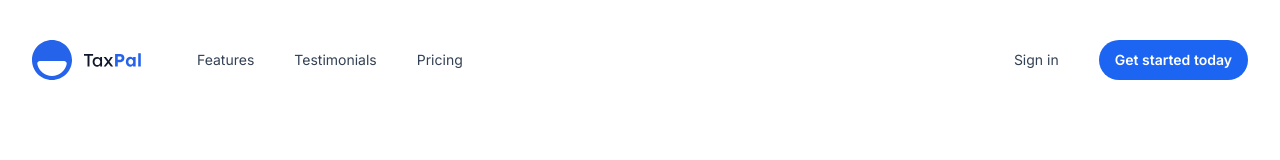
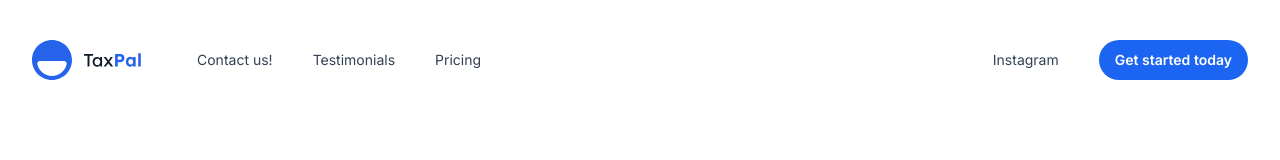
Before and after one commit to HunterBrennan1/devaviation, a Next.js app: page / in a window 1280 px wide. Shown: the top 160 px of the page. Built offline with nearby package versions, Linux system fonts and the light colour scheme.

Commit message:
changed button routing in header

```diff
--- a/src/components/Header.jsx
+++ b/src/components/Header.jsx
@@ -79,7 +79,7 @@ function MobileNavigation() {
             as="div"
             className="absolute inset-x-0 top-full mt-4 flex origin-top flex-col rounded-2xl bg-white p-4 text-lg tracking-tight text-slate-900 shadow-xl ring-1 ring-slate-900/5"
           >
-            <MobileNavLink href="#features">Features</MobileNavLink>
+            <MobileNavLink href="#features">Contact</MobileNavLink>
             <MobileNavLink href="#testimonials">Testimonials</MobileNavLink>
             <MobileNavLink href="#pricing">Pricing</MobileNavLink>
             <hr className="m-2 border-slate-300/40" />
@@ -101,16 +101,16 @@ export function Header() {
               <Logo className="h-10 w-auto" />
             </Link>
             <div className="hidden md:flex md:gap-x-6">
-              <NavLink href="#features">Features</NavLink>
+              <NavLink href="#features">Contact us!</NavLink>
               <NavLink href="#testimonials">Testimonials</NavLink>
               <NavLink href="#pricing">Pricing</NavLink>
             </div>
           </div>
           <div className="flex items-center gap-x-5 md:gap-x-8">
             <div className="hidden md:block">
-              <NavLink href="/login">Sign in</NavLink>
+              <NavLink href="/https://www.instagram.com/devaneyaviation/?igsh=OWJ4bjg0N2F0eWdu&utm_source=qr" target="_blank">Instagram</NavLink>
             </div>
-            <Button href="/register" color="blue">
+            <Button href="#pricing" color="blue">
               <span>
                 Get started <span className="hidden lg:inline">today</span>
               </span>
```
